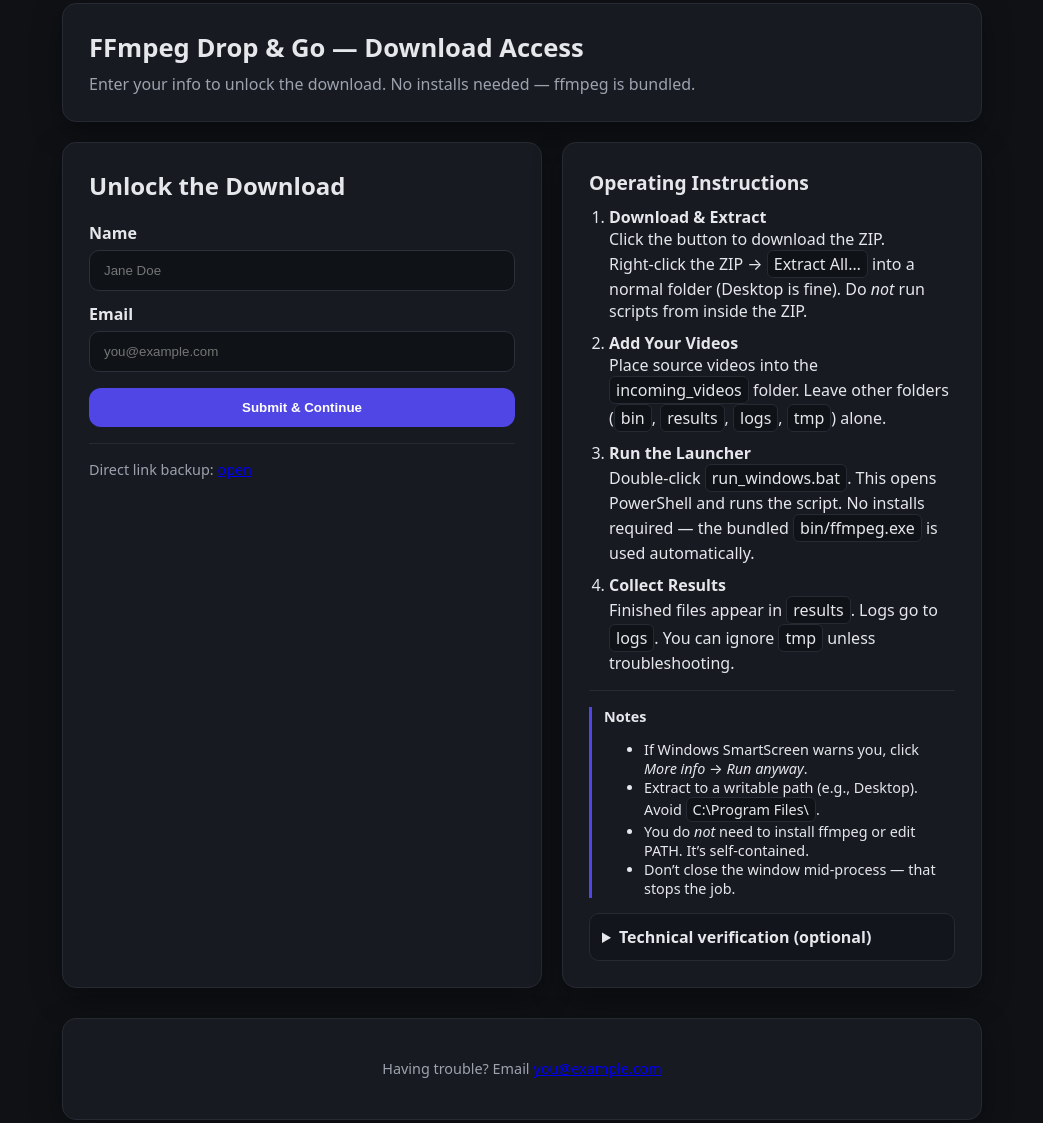
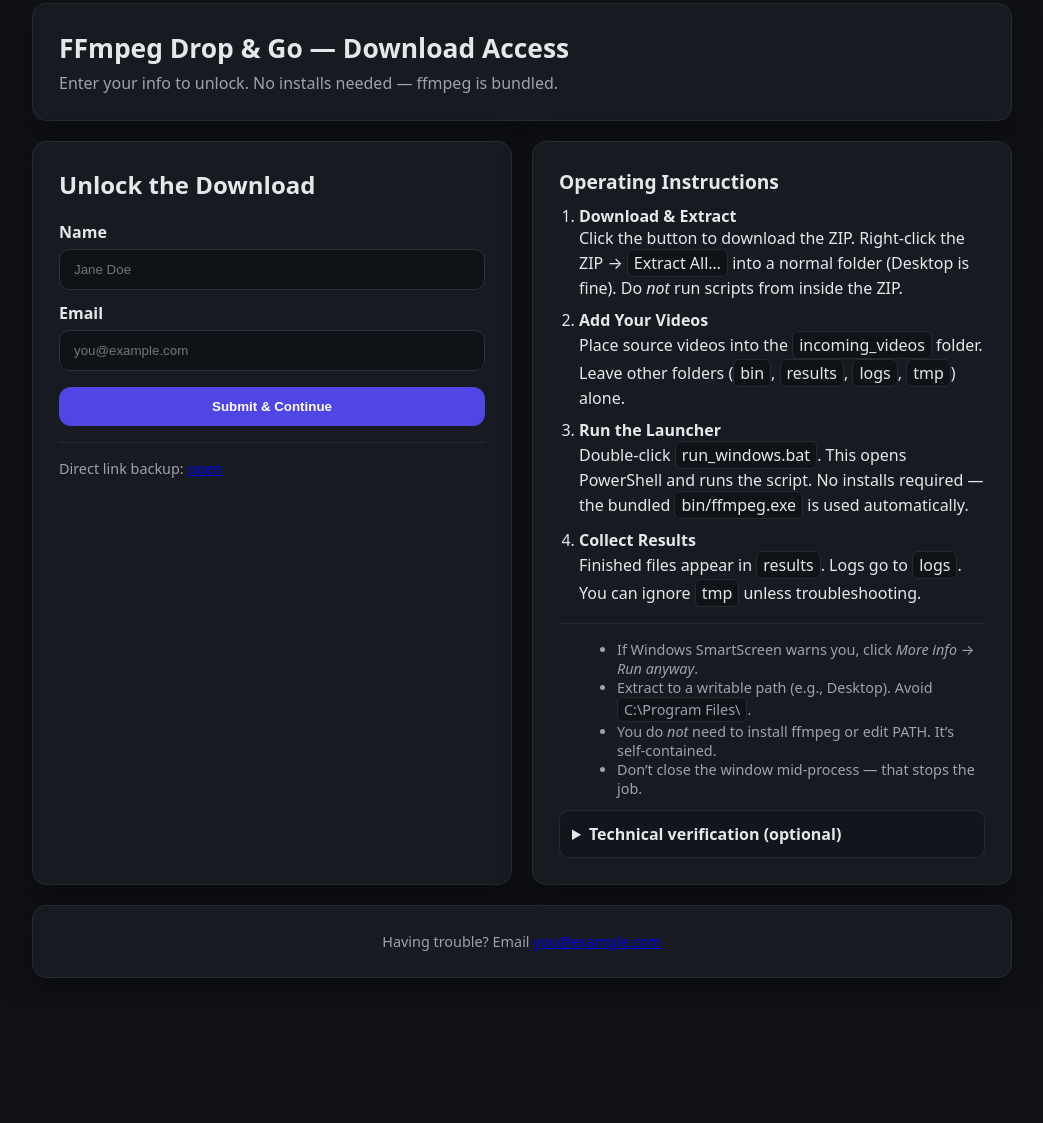
Before and after one commit to fypinsights/tiktok_mixer, a plain HTML site: page index.html in a window 1280 px wide. Shown: the part 25-1148 px from the top of the page, without its empty margins (118-1161 px from the left). After the commit the page ends 1031 px from the top, so only its background shows below. Drawn offline with Linux system fonts and the light colour scheme.

Commit message:
Update index.html

```diff
--- a/index.html
+++ b/index.html
@@ -3,46 +3,39 @@
 <head>
   <meta charset="utf-8" />
   <meta name="viewport" content="width=device-width,initial-scale=1" />
-  <title>Download: FFmpeg Drop & Go</title>
-  <meta name="description" content="Enter your info to unlock the FFmpeg Drop & Go download. Includes clear operating instructions." />
+  <title>FFmpeg Drop & Go — Download Access</title>
+  <meta name="description" content="Unlock the FFmpeg Drop & Go download. Clear, step-by-step operating instructions included." />
   <style>
-    :root{
-      --bg:#0f1115; --card:#171a20; --text:#e5e7eb; --muted:#9ca3af; --accent:#4f46e5; --accent-2:#10b981; --err:#ef4444; --line:#262a33;
-    }
-    *{box-sizing:border-box}
-    html,body{margin:0;padding:0;background:var(--bg);color:var(--text);font-family:system-ui,-apple-system,Segoe UI,Roboto,Inter,Arial,sans-serif}
-    .wrap{min-height:100vh;display:grid;place-items:center;padding:28px}
-    .container{width:100%;max-width:920px;display:grid;gap:20px}
-    .grid{display:grid;gap:20px}
-    @media(min-width:900px){.grid{grid-template-columns:480px 1fr}}
-
-    .card{background:var(--card);border:1px solid var(--line);border-radius:14px;box-shadow:0 10px 30px rgba(0,0,0,.35)}
-    .pad{padding:26px}
-    h1{margin:0 0 8px;font-size:1.6rem}
-    .sub{margin:0;color:var(--muted)}
-
-    label{display:block;margin:12px 0 6px;font-weight:600}
-    input[type="text"],input[type="email"]{width:100%;padding:12px 14px;border-radius:10px;border:1px solid #2b303a;background:#0f1217;color:var(--text)}
-    button{width:100%;margin-top:16px;padding:12px 16px;border:0;border-radius:12px;background:var(--accent);color:#fff;font-weight:800;cursor:pointer}
-    button:hover{filter:brightness(.96)}
-    .status{margin-top:10px;font-size:.95rem}
-    .status.err{color:var(--err)}
-    .status.ok{color:var(--accent-2)}
-
-    .dl{display:none;margin-top:16px;text-align:center}
-    .dl a{display:inline-block;padding:12px 18px;border-radius:12px;background:var(--accent-2);color:#06110a;text-decoration:none;font-weight:900}
-    .muted{color:var(--muted)}
-    .small{font-size:.9rem}
-
-    .section h2{margin:0 0 10px;font-size:1.2rem}
-    .steps{list-style:decimal;margin:0;padding-left:20px}
-    .steps li{margin:10px 0}
-    .kbd{display:inline-block;padding:2px 6px;border:1px solid var(--line);border-radius:6px;background:#0f1217}
-    .note{border-left:3px solid var(--accent);padding-left:12px}
-    .hr{height:1px;background:var(--line);margin:16px 0}
-    details{background:#12151b;border:1px solid var(--line);border-radius:10px;padding:12px}
-    summary{cursor:pointer;font-weight:700}
-    .footer{margin-top:10px;text-align:center}
+    :root{ --bg:#0f1115; --card:#171a20; --text:#e5e7eb; --muted:#9ca3af; --accent:#4f46e5; --accent2:#10b981; --err:#ef4444; --line:#262a33; }
+    *{ box-sizing:border-box }
+    html,body{ margin:0; padding:0; background:var(--bg); color:var(--text); font-family:system-ui,-apple-system,Segoe UI,Roboto,Inter,Arial,sans-serif }
+    .wrap{ min-height:100vh; display:grid; place-items:center; padding:28px }
+    .container{ width:100%; max-width:980px; display:grid; gap:20px }
+    .grid{ display:grid; gap:20px }
+    @media(min-width:920px){ .grid{ grid-template-columns:480px 1fr } }
+    .card{ background:var(--card); border:1px solid var(--line); border-radius:14px; box-shadow:0 10px 30px rgba(0,0,0,.35) }
+    .pad{ padding:26px }
+    h1{ margin:0 0 6px; font-size:1.65rem }
+    .sub{ margin:0; color:var(--muted) }
+    label{ display:block; margin:12px 0 6px; font-weight:600 }
+    input{ width:100%; padding:12px 14px; border-radius:10px; border:1px solid #2b303a; background:#0f1217; color:var(--text) }
+    button{ width:100%; margin-top:16px; padding:12px 16px; border:0; border-radius:12px; background:var(--accent); color:#fff; font-weight:800; cursor:pointer }
+    button:hover{ filter:brightness(.96) }
+    .status{ margin-top:10px; font-size:.95rem }
+    .status.err{ color:var(--err) }
+    .status.ok{ color:var(--accent2) }
+    .dl{ display:none; margin-top:16px; text-align:center }
+    .dl a{ display:inline-block; padding:12px 18px; border-radius:12px; background:var(--accent2); color:#06110a; text-decoration:none; font-weight:900 }
+    .small{ font-size:.9rem }
+    .muted{ color:var(--muted) }
+    .hr{ height:1px; background:var(--line); margin:16px 0 }
+    .section h2{ margin:0 0 10px; font-size:1.2rem }
+    .steps{ list-style:decimal; margin:0; padding-left:20px }
+    .steps li{ margin:10px 0 }
+    .kbd{ display:inline-block; padding:2px 6px; border:1px solid var(--line); border-radius:6px; background:#0f1217 }
+    details{ background:#12151b; border:1px solid var(--line); border-radius:10px; padding:12px; margin-top:12px }
+    summary{ cursor:pointer; font-weight:700 }
+    .footer{ text-align:center; font-size:.9rem; color:var(--muted) }
   </style>
 </head>
 <body>
@@ -50,26 +43,24 @@
     <div class="container">
       <header class="card pad">
         <h1>FFmpeg Drop & Go — Download Access</h1>
-        <p class="sub">Enter your info to unlock the download. No installs needed — ffmpeg is bundled.</p>
+        <p class="sub">Enter your info to unlock. No installs needed — ffmpeg is bundled.</p>
       </header>
 
       <div class="grid">
-        <!-- ACCESS / FORM CARD -->
+        <!-- Gate / form -->
         <section class="card pad" aria-labelledby="gateTitle">
           <h2 id="gateTitle" style="margin-top:0">Unlock the Download</h2>
           <form id="f" novalidate>
             <label for="name">Name</label>
             <input id="name" name="name" type="text" placeholder="Jane Doe" autocomplete="name" required />
-
             <label for="email">Email</label>
             <input id="email" name="email" type="email" placeholder="you@example.com" autocomplete="email" required />
-
             <button id="btn" type="submit">Submit & Continue</button>
             <div id="status" class="status" role="status" aria-live="polite"></div>
 
             <div id="dl" class="dl">
               <a id="dllink" href="#" download>Download Now</a>
-              <p class="muted small" style="margin-top:10px">If this fails, right‑click the button and choose “Save link as…”</p>
+              <p class="small muted" style="margin-top:10px">If this fails, right-click the button and choose “Save link as…”</p>
             </div>
 
             <div class="hr"></div>
@@ -77,18 +68,18 @@
           </form>
         </section>
 
-        <!-- INSTRUCTIONS CARD -->
+        <!-- Instructions -->
         <section class="card pad section" aria-labelledby="instTitle">
           <h2 id="instTitle">Operating Instructions</h2>
           <ol class="steps">
             <li><strong>Download & Extract</strong><br />
-              Click the button to download the ZIP. Right‑click the ZIP → <span class="kbd">Extract All…</span> into a normal folder (Desktop is fine). Do <em>not</em> run scripts from inside the ZIP.
+              Click the button to download the ZIP. Right-click the ZIP → <span class="kbd">Extract All…</span> into a normal folder (Desktop is fine). Do <em>not</em> run scripts from inside the ZIP.
             </li>
             <li><strong>Add Your Videos</strong><br />
               Place source videos into the <span class="kbd">incoming_videos</span> folder. Leave other folders (<span class="kbd">bin</span>, <span class="kbd">results</span>, <span class="kbd">logs</span>, <span class="kbd">tmp</span>) alone.
             </li>
             <li><strong>Run the Launcher</strong><br />
-              Double‑click <span class="kbd">run_windows.bat</span>. This opens PowerShell and runs the script. No installs required — the bundled <span class="kbd">bin/ffmpeg.exe</span> is used automatically.
+              Double-click <span class="kbd">run_windows.bat</span>. This opens PowerShell and runs the script. No installs required — the bundled <span class="kbd">bin/ffmpeg.exe</span> is used automatically.
             </li>
             <li><strong>Collect Results</strong><br />
               Finished files appear in <span class="kbd">results</span>. Logs go to <span class="kbd">logs</span>. You can ignore <span class="kbd">tmp</span> unless troubleshooting.
@@ -96,17 +87,14 @@
           </ol>
 
           <div class="hr"></div>
-          <div class="note small">
-            <p><strong>Notes</strong></p>
-            <ul>
-              <li>If Windows SmartScreen warns you, click <em>More info</em> → <em>Run anyway</em>.</li>
-              <li>Extract to a writable path (e.g., Desktop). Avoid <span class="kbd">C:\Program Files\</span>.</li>
-              <li>You do <em>not</em> need to install ffmpeg or edit PATH. It’s self‑contained.</li>
-              <li>Don’t close the window mid‑process — that stops the job.</li>
-            </ul>
-          </div>
+          <ul class="small muted" style="margin:0 0 6px 18px; list-style: disc;">
+            <li>If Windows SmartScreen warns you, click <em>More info</em> → <em>Run anyway</em>.</li>
+            <li>Extract to a writable path (e.g., Desktop). Avoid <span class="kbd">C:\Program Files\</span>.</li>
+            <li>You do <em>not</em> need to install ffmpeg or edit PATH. It’s self-contained.</li>
+            <li>Don’t close the window mid-process — that stops the job.</li>
+          </ul>
 
-          <details style="margin-top:12px">
+          <details>
             <summary>Technical verification (optional)</summary>
             <p class="small muted">The launcher runs PowerShell with <span class="kbd">-ExecutionPolicy Bypass</span> and calls the script next to it. The script resolves paths via <span class="kbd">$PSScriptRoot</span> and invokes <span class="kbd">bin/ffmpeg.exe</span> directly. No global PATH dependency.</p>
           </details>
@@ -114,18 +102,19 @@
       </div>
 
       <footer class="card pad footer">
-        <p class="small muted">Having trouble? Email <a id="ownerEmail" href="#"></a></p>
+        Having trouble? Email <a id="ownerEmail" href="#"></a>
       </footer>
     </div>
   </main>
 
   <script>
     // ===== CONFIG: edit these =====
-    const ZIP_PATH    = "myfile.zip";          // e.g. the ZIP filename in the same folder as index.html
-    const OWNER_EMAIL = "you@example.com";     // support contact shown in footer
-    const USE_MAILTO  = false;                  // true = open mail client after unlock, false = don't
+    // Replace the fake FILE_ID with your real Google Drive file ID
+    const ZIP_PATH    = "https://drive.google.com/uc?export=download&id=1AbCdEfGh1234567890";
+    const OWNER_EMAIL = "you@example.com";
+    const USE_MAILTO  = false; // set true if you want it to open the user's email app after unlock
 
-    // Wire links and contact
+    // Wire links and footer email
     const dlLink = document.getElementById("dllink");
     const directLink = document.getElementById("directLink");
     const ownerEmailA = document.getElementById("ownerEmail");
@@ -137,27 +126,36 @@
     const stat = document.getElementById("status");
     const dl   = document.getElementById("dl");
 
-    // If already unlocked previously, show download immediately
-    if (localStorage.getItem("dl_unlocked") === "1") { dl.style.display = "block"; form.style.display = "none"; setStatus("Unlocked.", "ok"); }
+    function setStatus(msg, cls){ stat.textContent = msg || ""; stat.className = "status" + (cls ? " " + cls : ""); }
+    function validEmail(v){ return /^[^\s@]+@[^\s@]+\.[^\s@]+$/.test(v); }
 
-    function setStatus(msg, cls){
-      stat.textContent = msg || "";
-      stat.className = "status" + (cls ? " " + cls : "");
+    // Helper: show download only
+    function showDownloadOnly(){
+      dl.style.display = "block";
+      form.style.display = "none";
+      setStatus("Unlocked.", "ok");
     }
-    function validEmail(v){ return /^[^\s@]+@[^\s@]+\.[^\s@]+$/.test(v); }
+
+    // Already unlocked? show download immediately
+    if (localStorage.getItem("dl_unlocked") === "1") showDownloadOnly();
+
+    // Optional reset: add ?reset=1 to URL to clear unlock
+    if (new URLSearchParams(location.search).get("reset") === "1") {
+      localStorage.removeItem("dl_unlocked");
+      localStorage.removeItem("dl_entries");
+      form.style.display = "block";
+      dl.style.display = "none";
+      setStatus("Access reset. Please submit again.", "");
+    }
 
     form.addEventListener("submit", (e) => {
       e.preventDefault();
       setStatus("");
-
       const name  = form.name.value.trim();
       const email = form.email.value.trim();
-
       if (!name){ setStatus("Name is required.", "err"); return; }
       if (!email){ setStatus("Email is required.", "err"); return; }
       if (!validEmail(email)){ setStatus("Enter a valid email.", "err"); return; }
-
-      btn.disabled = true;
 
       // Minimal local record so repeat visits stay unlocked (still no server)
       try {
@@ -167,9 +165,7 @@
       } catch {}
 
       localStorage.setItem("dl_unlocked", "1");
-dl.style.display = "block";
-form.style.display = "none";
-setStatus("Unlocked.", "ok");
+      showDownloadOnly();
 
       if (USE_MAILTO){
         const subject = encodeURIComponent("Download request");
@@ -177,7 +173,7 @@ setStatus("Unlocked.", "ok");
         setTimeout(()=>{ window.location.href = `mailto:${OWNER_EMAIL}?subject=${subject}&body=${body}`; }, 150);
       }
 
-      setTimeout(()=>{ window.location.href = ZIP_PATH; btn.disabled = false; }, 350);
+      setTimeout(()=>{ window.location.href = ZIP_PATH; }, 350);
     });
   </script>
 </body>
```
